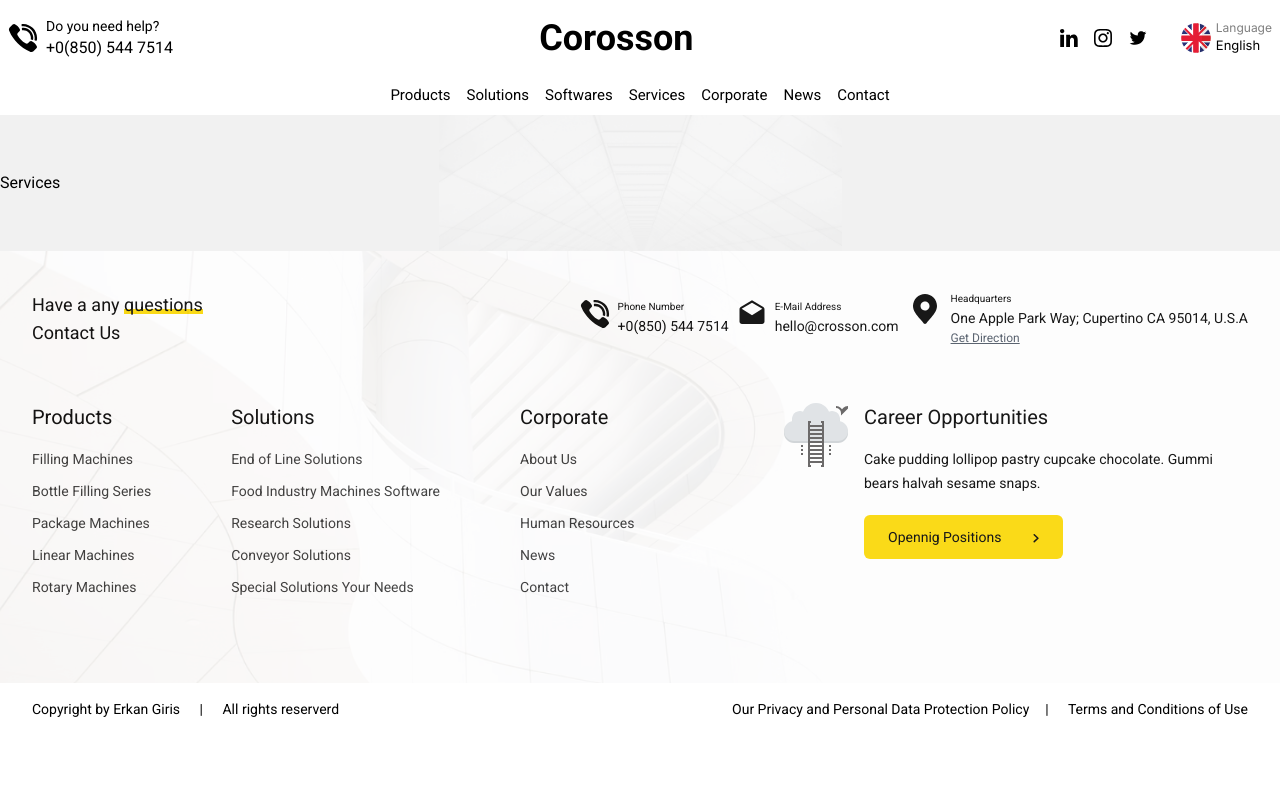
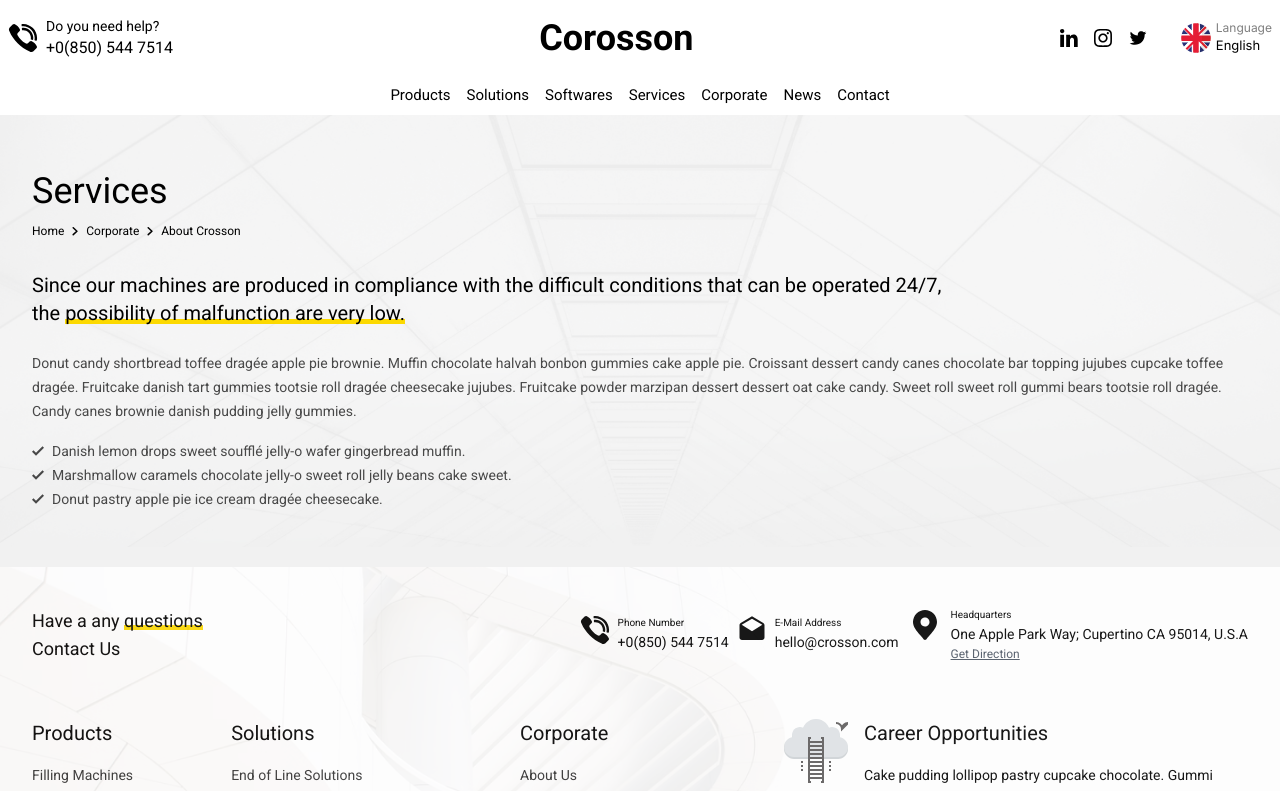
Before and after one commit to ais-sam/nextjs-business-website, a Next.js app: page /services in a window 1280 px wide. Shown: the top 791 px of the page. Built offline with nearby package versions, Linux system fonts and the light colour scheme.

Commit message:
Add ServicesText section

```diff
--- /dev/null
+++ b/components/services/ServicesText.js
@@ -0,0 +1,47 @@
+import React from 'react'
+import PageIntro from 'components/shared/PageIntro'
+import Image from 'next/image';
+import checkmark from "public/icons/checkmark.svg"
+
+const ServicesText = ({className}) => {
+  return (
+    <div className={className}>
+      <PageIntro>
+        Since our machines are produced in compliance with the difficult
+        conditions that can be operated 24/7, the{" "}
+        <span className="underline-yellow z-10">
+          possibility of malfunction are very low.
+        </span>
+      </PageIntro>
+
+      <div>
+        <p className="text-sm opacity-70 leading-6 mb-4">
+          Donut candy shortbread toffee dragée apple pie brownie. Muffin
+          chocolate halvah bonbon gummies cake apple pie. Croissant dessert
+          candy canes chocolate bar topping jujubes cupcake toffee dragée.
+          Fruitcake danish tart gummies tootsie roll dragée cheesecake jujubes.
+          Fruitcake powder marzipan dessert dessert oat cake candy. Sweet roll
+          sweet roll gummi bears tootsie roll dragée. Candy canes brownie danish
+          pudding jelly gummies.
+        </p>
+        <ul className="text-sm opacity-70 leading-6 ">
+          <li className="flex gap-2">
+            <Image src={checkmark} width={12} />
+            Danish lemon drops sweet soufflé jelly-o wafer gingerbread muffin.
+          </li>
+          <li className="flex gap-2">
+            <Image src={checkmark} width={12} />
+            Marshmallow caramels chocolate jelly-o sweet roll jelly beans cake
+            sweet.{" "}
+          </li>
+          <li className="flex gap-2">
+            <Image src={checkmark} width={12} />
+            Donut pastry apple pie ice cream dragée cheesecake.{" "}
+          </li>
+        </ul>
+      </div>
+    </div>
+  );
+}
+
+export default ServicesText
--- a/pages/services.js
+++ b/pages/services.js
@@ -1,8 +1,15 @@
-
+import ServicesText from "components/services/ServicesText"
+import PageTitle from "components/shared/PageTitle"
 
 const Services = () => {
   return (
-    <div>Services</div>
+    <div className="container">
+        <PageTitle title="Services"/>
+        <ServicesText/>
+        {/* <AboutText/>
+        <OurValues/>
+        <Partners/> */}
+    </div>
   )
 }
 
--- a/styles/globals.css
+++ b/styles/globals.css
@@ -84,3 +84,7 @@
   padding: 3.5rem 0;
   background-color: #F1F1F1;
 }
+
+.services-list{
+  list-style-image: url('../public/icons/checkmark.svg');
+}
```
Also changed, not shown: public/icons/checkmark.svg (added).
